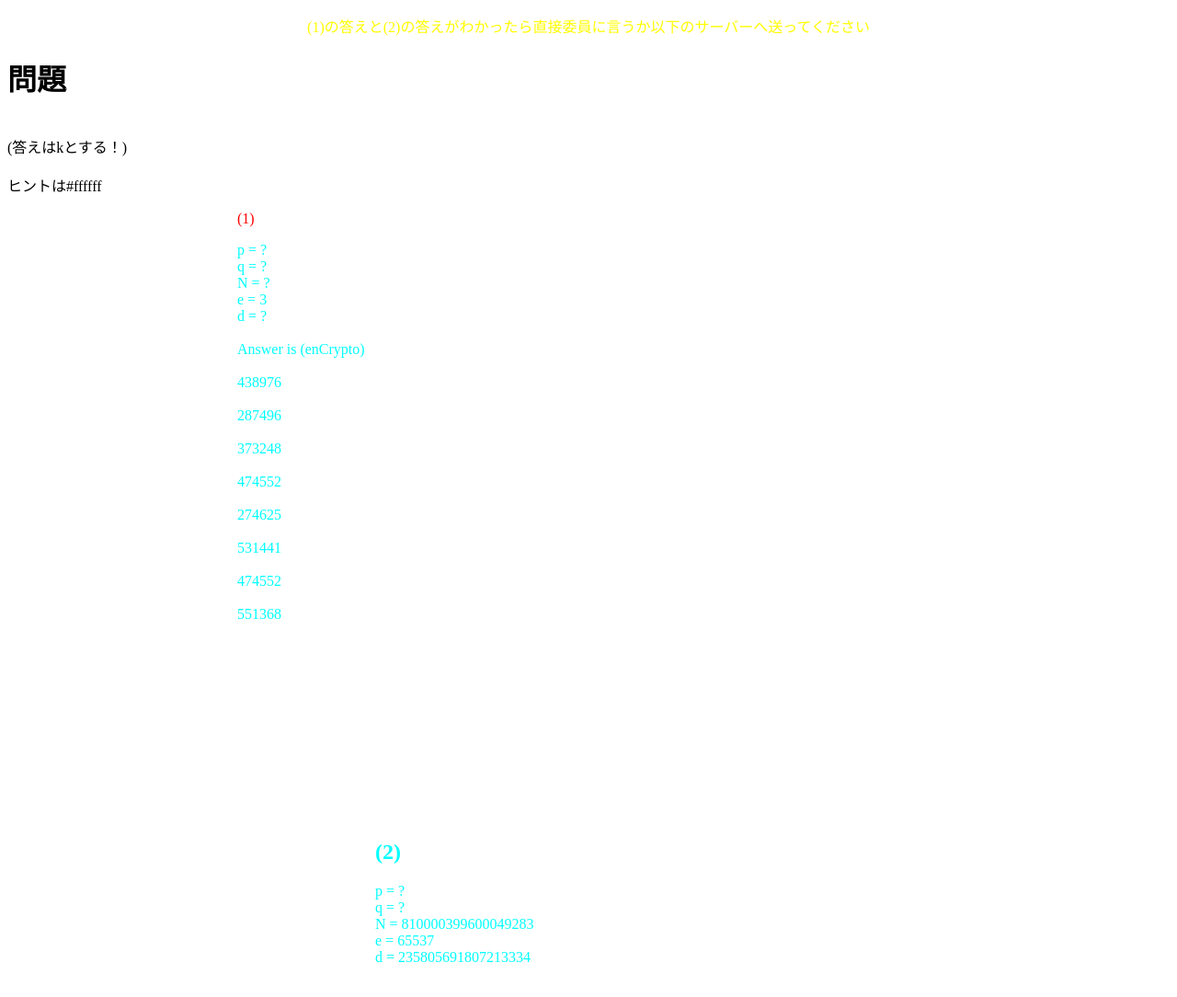
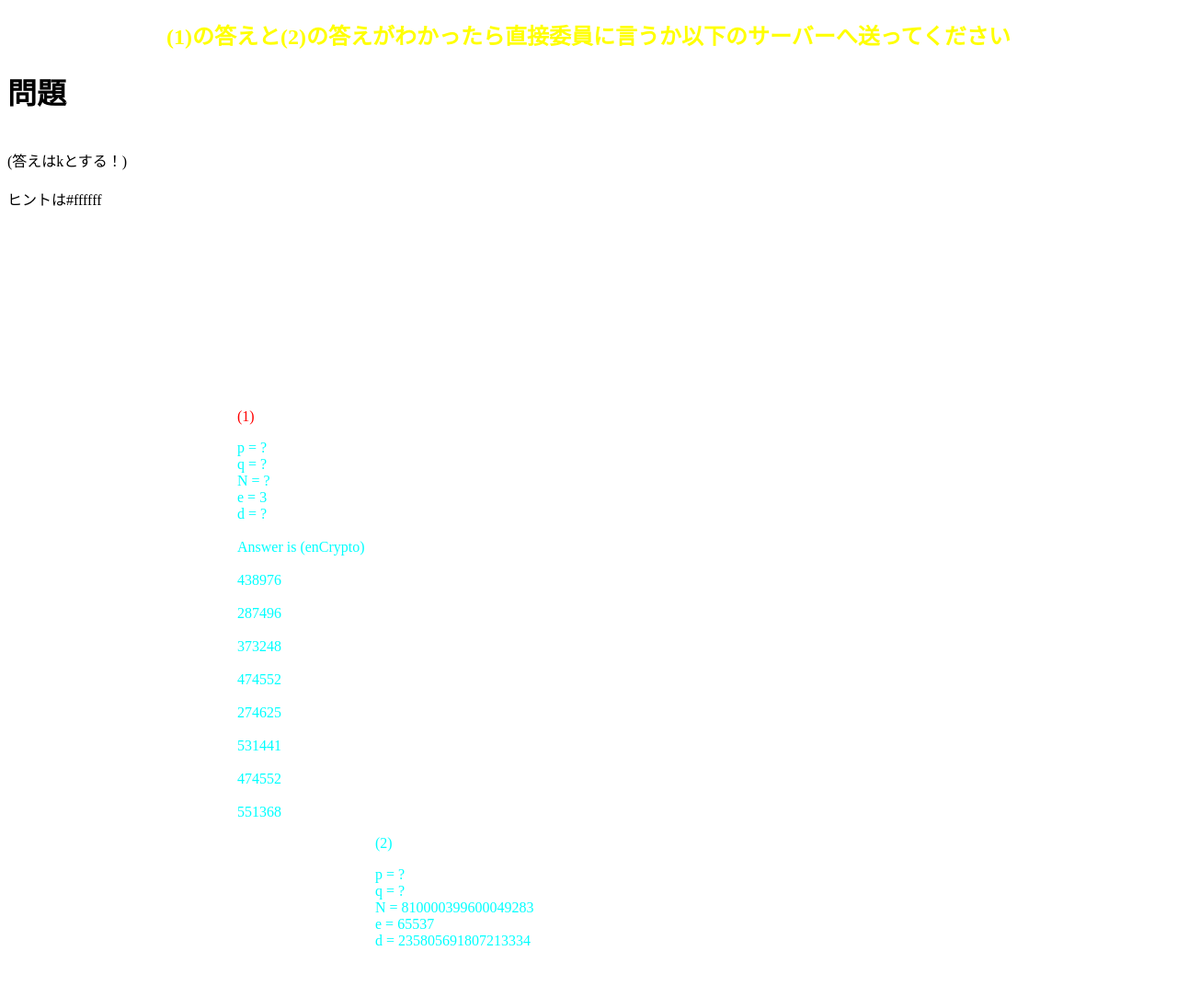
Before and after one commit to PASONSUB/secret2, a plain HTML site: page index.html in a window 1280 px wide. Shown: the top 1084 px of the page at 92% size. Drawn offline with Linux system fonts and the light colour scheme.

Commit message:
Update index.html

```diff
--- a/index.html
+++ b/index.html
@@ -14,11 +14,11 @@
     }
     .inf{
       padding-left:250px;
+      padding-top:200px;
       color: aqua;
     }
     .inf2{
       padding-left:400px;
-      padding-top:200px;
       color: aqua;
     }
     .tip{
@@ -32,7 +32,7 @@
 <body>
 
    <div class="fo">
-    <p><font color="yellow">(1)の答えと(2)の答えがわかったら直接委員に言うか以下のサーバーへ送ってください</font></p>
+    <h2><font color="yellow">(1)の答えと(2)の答えがわかったら直接委員に言うか以下のサーバーへ送ってください</font></h2>
   </div>
 
   <h1>問題</h1>
@@ -77,7 +77,7 @@
 
 
       <div class="inf2">
-     <h2>(2)</h2>
+     <p>(2)</p>
     <p>p = ?
     <br>q = ?
     <br>N = 810000399600049283
```
